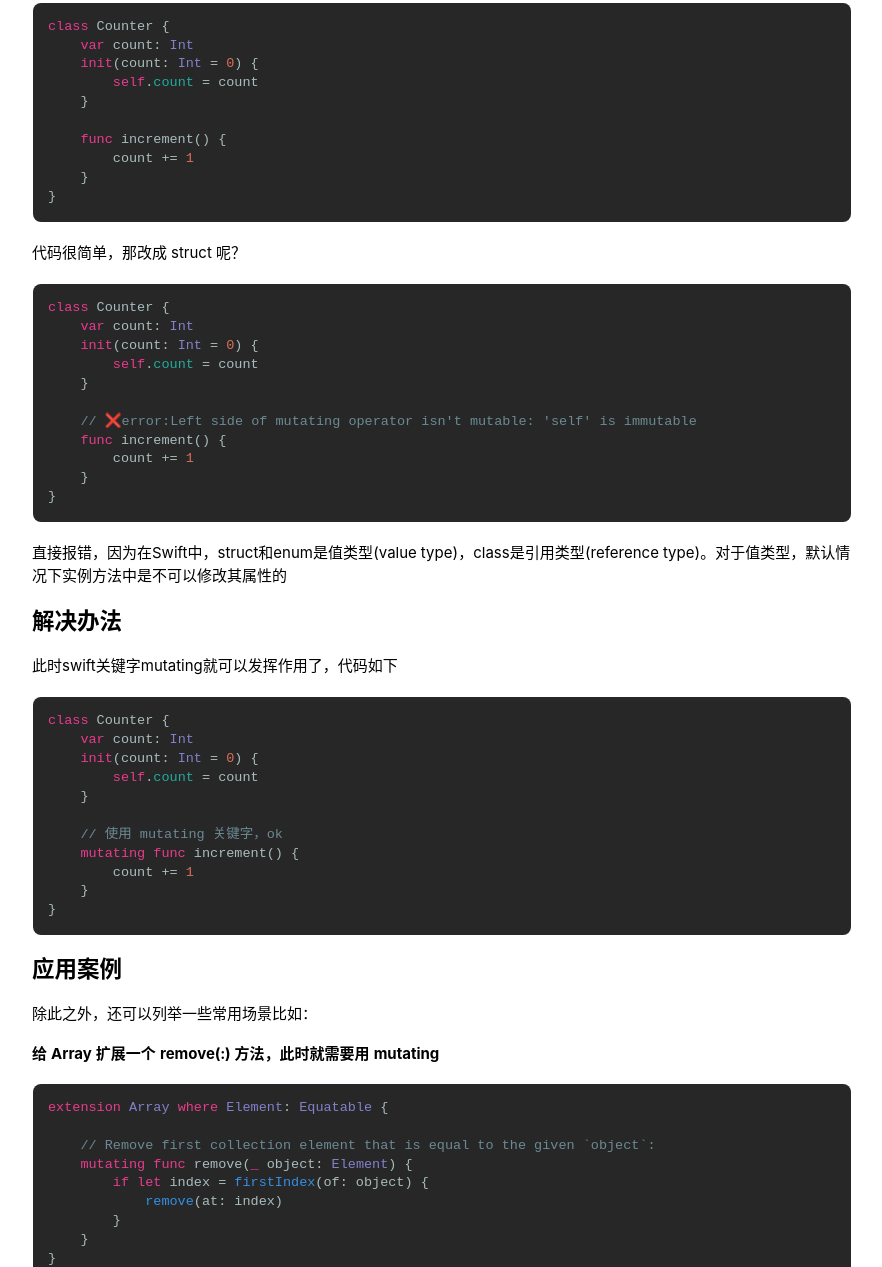
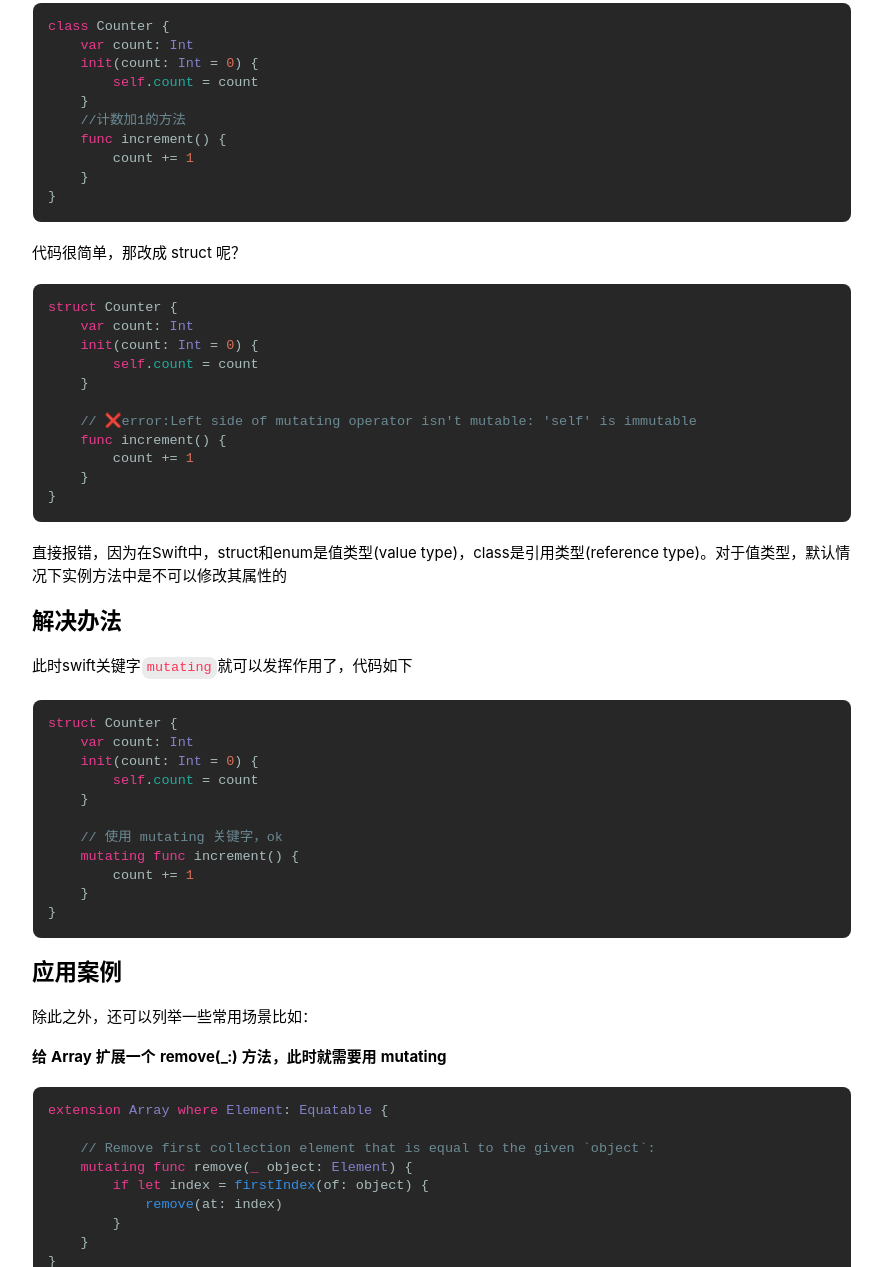
Before and after one commit to change2hao/change2hao.github.io, a plain HTML site: page posts/swift-keywords-mutating/index.html in a window 1280 px wide. Shown: the part 272-1539 px from the top of the page, without its empty margins (198-1080 px from the left). Drawn offline with Linux system fonts and the light colour scheme.

Commit message:
Publish deploy 2021-02-19 10:43

```diff
--- a/posts/swift-keywords-mutating/index.html
+++ b/posts/swift-keywords-mutating/index.html
@@ -9,12 +9,12 @@
     <span class="keyword">init</span>(count: <span class="type">Int</span> = <span class="number">0</span>) {
         <span class="keyword">self</span>.<span class="property">count</span> = count
     }
-
+    <span class="comment">//计数加1的方法</span>
     <span class="keyword">func</span> increment() {
         count += <span class="number">1</span>
     }
 }
-</code></pre><p>代码很简单，那改成 struct 呢？</p><pre><code><span class="keyword">class</span> Counter {
+</code></pre><p>代码很简单，那改成 struct 呢？</p><pre><code><span class="keyword">struct</span> Counter {
     <span class="keyword">var</span> count: <span class="type">Int</span>
     <span class="keyword">init</span>(count: <span class="type">Int</span> = <span class="number">0</span>) {
         <span class="keyword">self</span>.<span class="property">count</span> = count
@@ -25,7 +25,7 @@
         count += <span class="number">1</span>
     }
 }
-</code></pre><p>直接报错，因为在Swift中，struct和enum是值类型(value type)，class是引用类型(reference type)。对于值类型，默认情况下实例方法中是不可以修改其属性的</p><h2>解决办法</h2><p>此时swift关键字mutating就可以发挥作用了，代码如下</p><pre><code><span class="keyword">class</span> Counter {
+</code></pre><p>直接报错，因为在Swift中，struct和enum是值类型(value type)，class是引用类型(reference type)。对于值类型，默认情况下实例方法中是不可以修改其属性的</p><h2>解决办法</h2><p>此时swift关键字<code>mutating</code>就可以发挥作用了，代码如下</p><pre><code><span class="keyword">struct</span> Counter {
     <span class="keyword">var</span> count: <span class="type">Int</span>
     <span class="keyword">init</span>(count: <span class="type">Int</span> = <span class="number">0</span>) {
         <span class="keyword">self</span>.<span class="property">count</span> = count
@@ -36,7 +36,7 @@
         count += <span class="number">1</span>
     }
 }
-</code></pre><h2>应用案例</h2><p>除此之外，还可以列举一些常用场景比如：</p><h4>给 Array 扩展一个 remove(:) 方法，此时就需要用 mutating</h4><pre><code><span class="keyword">extension</span> <span class="type">Array</span> <span class="keyword">where</span> <span class="type">Element</span>: <span class="type">Equatable</span> {
+</code></pre><h2>应用案例</h2><p>除此之外，还可以列举一些常用场景比如：</p><h4>给 Array 扩展一个 remove(_:) 方法，此时就需要用 mutating</h4><pre><code><span class="keyword">extension</span> <span class="type">Array</span> <span class="keyword">where</span> <span class="type">Element</span>: <span class="type">Equatable</span> {
 
     <span class="comment">// Remove first collection element that is equal to the given `object`:</span>
     <span class="keyword">mutating func</span> remove(<span class="keyword">_</span> object: <span class="type">Element</span>) {
```
Also changed, not shown: search.xml (+1 -1 lines), 1 other file.
